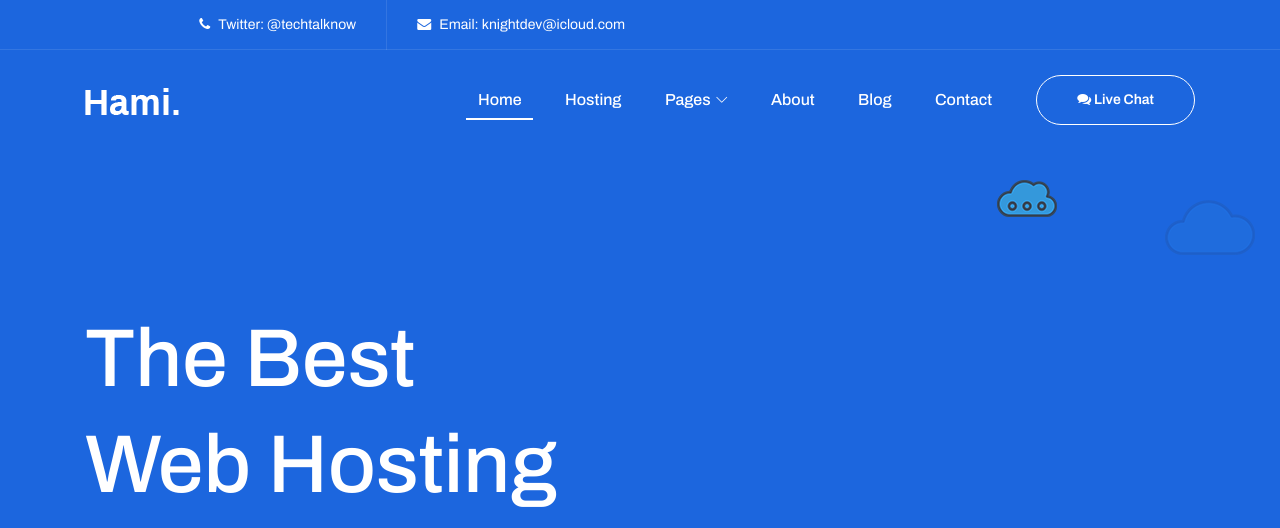
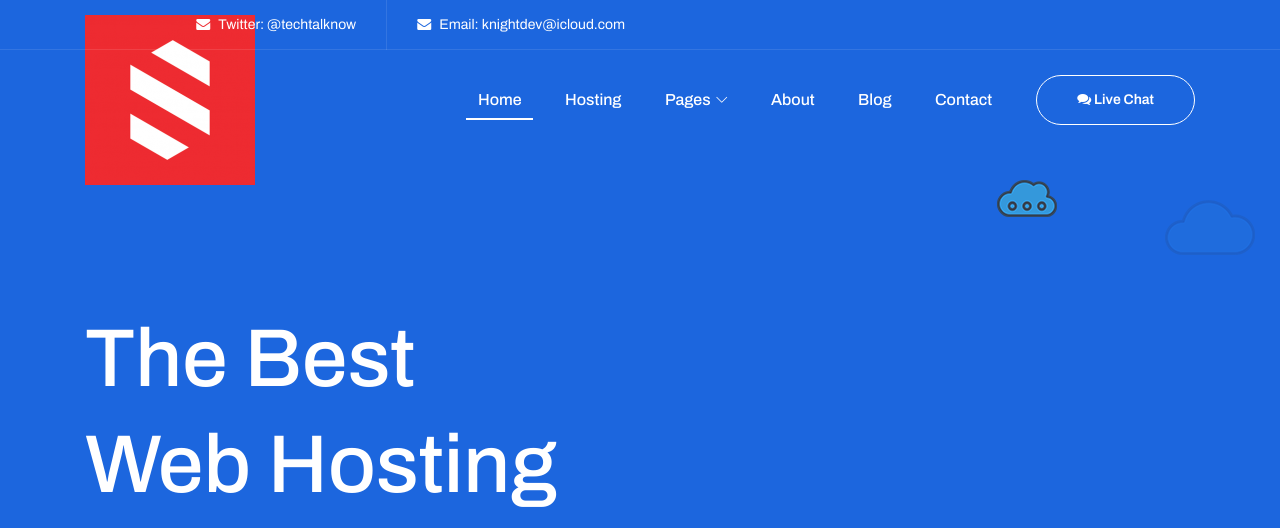
Before and after one commit to KnightDev/KnightBot-Website, a website: page index.html in a window 1280 px wide. Shown: the top 528 px of the page. Drawn offline with Linux system fonts and the light colour scheme; files whose address does not match are found by name.

Commit message:
Update index.html

```diff
--- a/index.html
+++ b/index.html
@@ -34,7 +34,7 @@
 
                     <div class="col-6">
                         <div class="top-header-content">
-                            <a href="#"><i class="fa fa-phone" aria-hidden="true"></i> <span>Twitter: @techtalknow</span></a>
+                            <a href="#"><i class="fa fa-envelope" aria-hidden="true"></i> <span>Twitter: @techtalknow</span></a>
                             <a href="#"><i class="fa fa-envelope" aria-hidden="true"></i> <span>Email: knightdev@icloud.com</span></a>
                         </div>
                     </div>
@@ -56,7 +56,7 @@
                     <nav class="classy-navbar justify-content-between" id="hamiNav">
 
                         <!-- Logo -->
-                        <a class="nav-brand" href="index.html"><img src="./img/core-img/logo.png" alt=""></a>
+                        <a class="nav-brand" href="index.html"><img src="./img/core-img/knightbotlogo.png" alt=""></a>
 
                         <!-- Navbar Toggler -->
                         <div class="classy-navbar-toggler">
```
